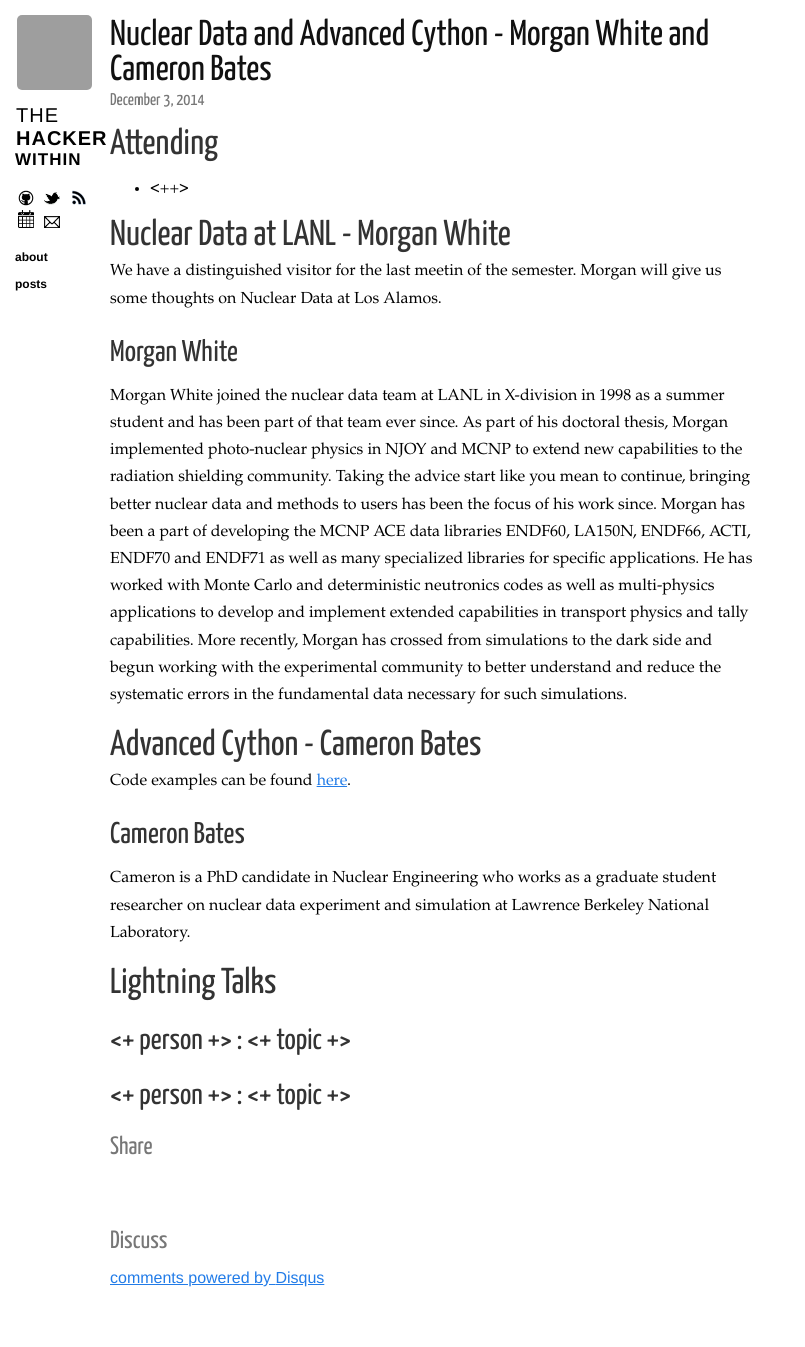
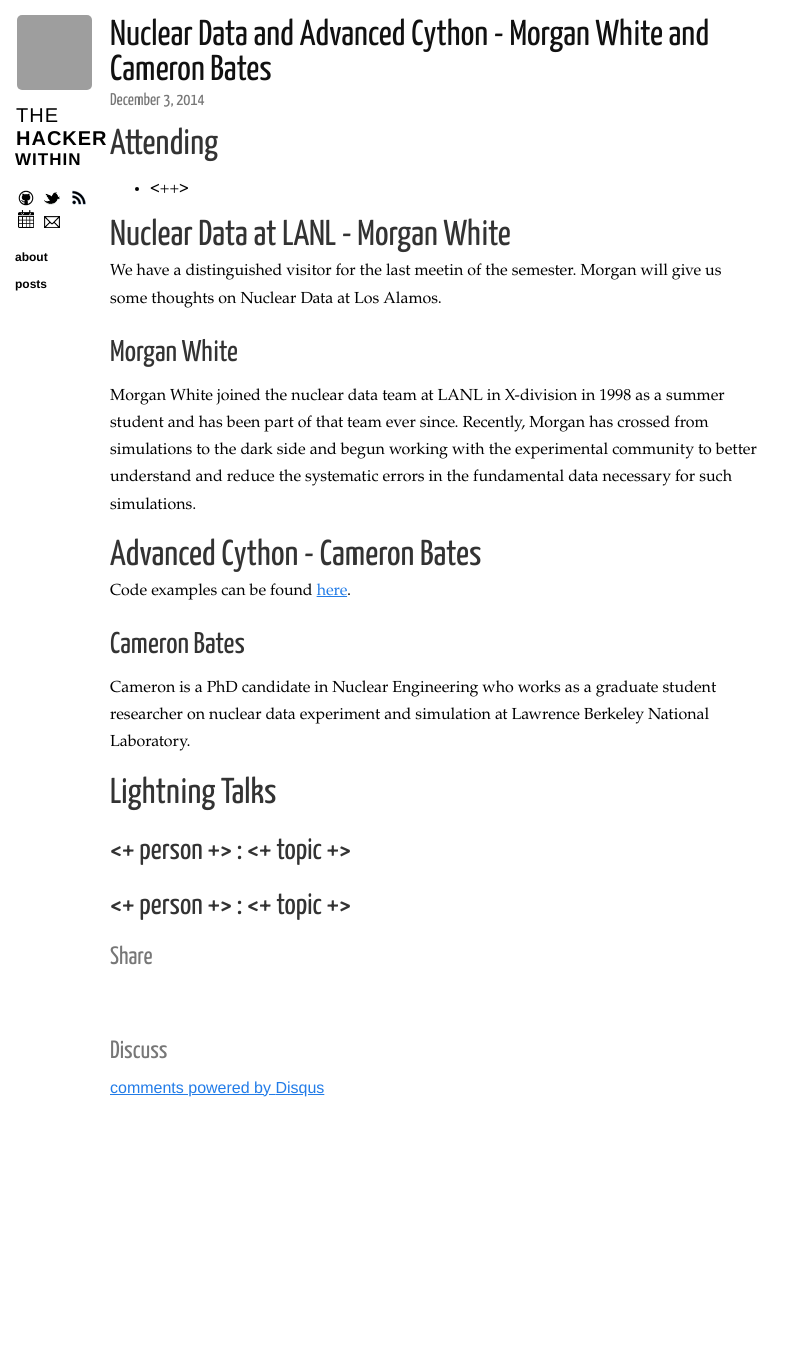
Before and after one commit to thehackerwithin/berkeley, a Jekyll site: the page built from _posts/2014-12-03-nuclear-data-advanced-cython.markdown, in a window 1280 px wide. Shown: the whole page, without its empty margins (0-805 px from the left). Built offline with Jekyll 4.4.1, drawn with Linux system fonts in a browser that asks for light colours; nearby versions of some CDN libraries; Markdown is read by kramdown in place of the engine named in the settings; comment, search, counter and statistics services are not loaded; after the commit the page ends 1157 px from its top, so only the background shows below that; grey boxes are pictures that could not be loaded.

Commit message:
shorter bio

```diff
--- a/_posts/2014-12-03-nuclear-data-advanced-cython.markdown
+++ b/_posts/2014-12-03-nuclear-data-advanced-cython.markdown
@@ -20,19 +20,10 @@ will give us some thoughts on Nuclear Data at Los Alamos.
 ## Morgan White
 
 Morgan White joined the nuclear data team at LANL in X-division in 1998 as a
-summer student and has been part of that team ever since. As part of his
-doctoral thesis, Morgan implemented photo-nuclear physics in NJOY and MCNP to
-extend new capabilities to the radiation shielding community. Taking the advice
-start like you mean to continue, bringing better nuclear data and methods to
-users has been the focus of his work since. Morgan has been a part of
-developing the MCNP ACE data libraries ENDF60, LA150N, ENDF66, ACTI, ENDF70 and
-ENDF71 as well as many specialized libraries for specific applications. He has
-worked with Monte Carlo and deterministic neutronics codes as well as
-multi-physics applications to develop and implement extended capabilities in
-transport physics and tally capabilities. More recently, Morgan has crossed
-from simulations to the dark side and begun working with the experimental
-community to better understand and reduce the systematic errors in the
-fundamental data necessary for such simulations.
+summer student and has been part of that team ever since. Recently, Morgan has
+crossed from simulations to the dark side and begun working with the
+experimental community to better understand and reduce the systematic errors in
+the fundamental data necessary for such simulations.
 
 # Advanced Cython - Cameron Bates
 
```
